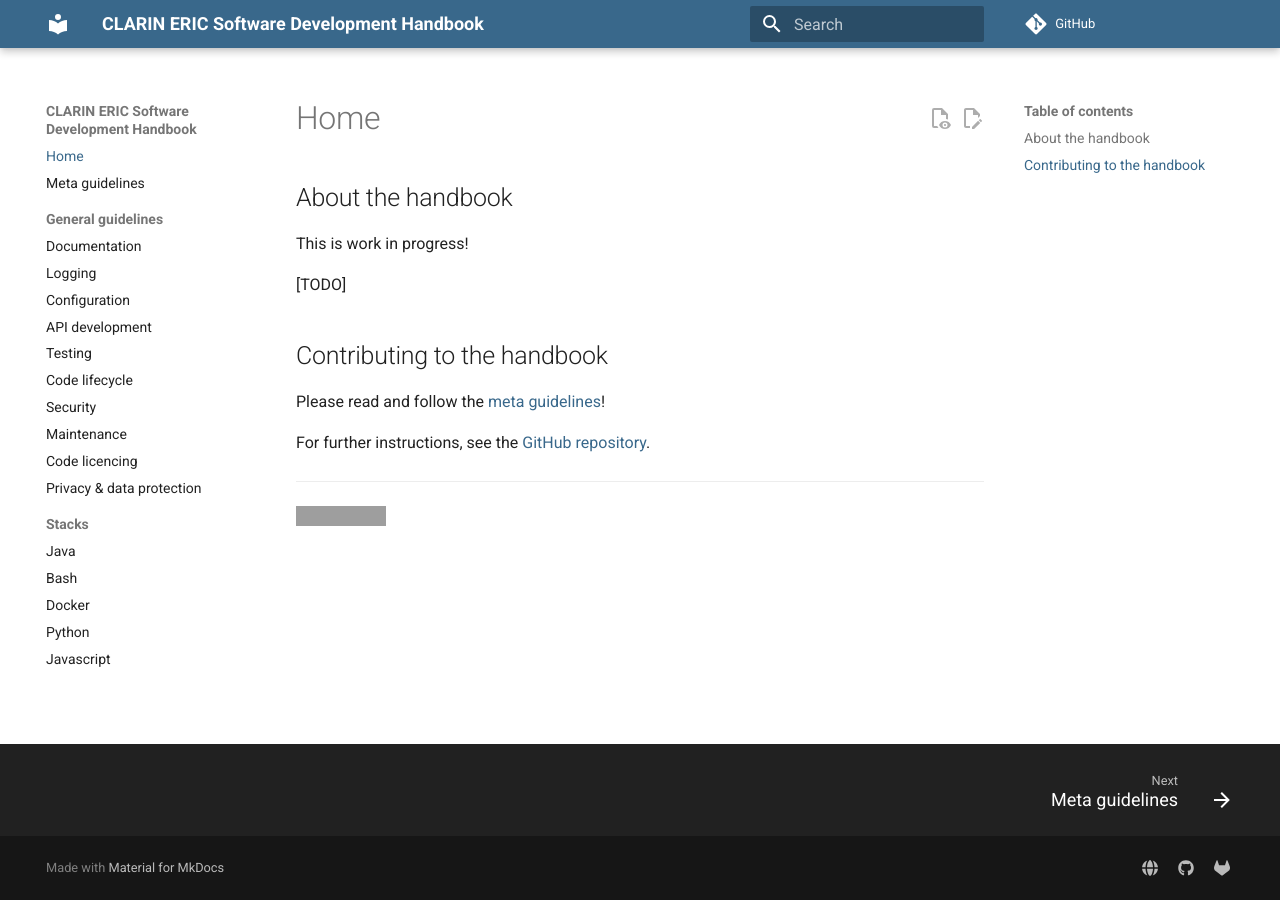
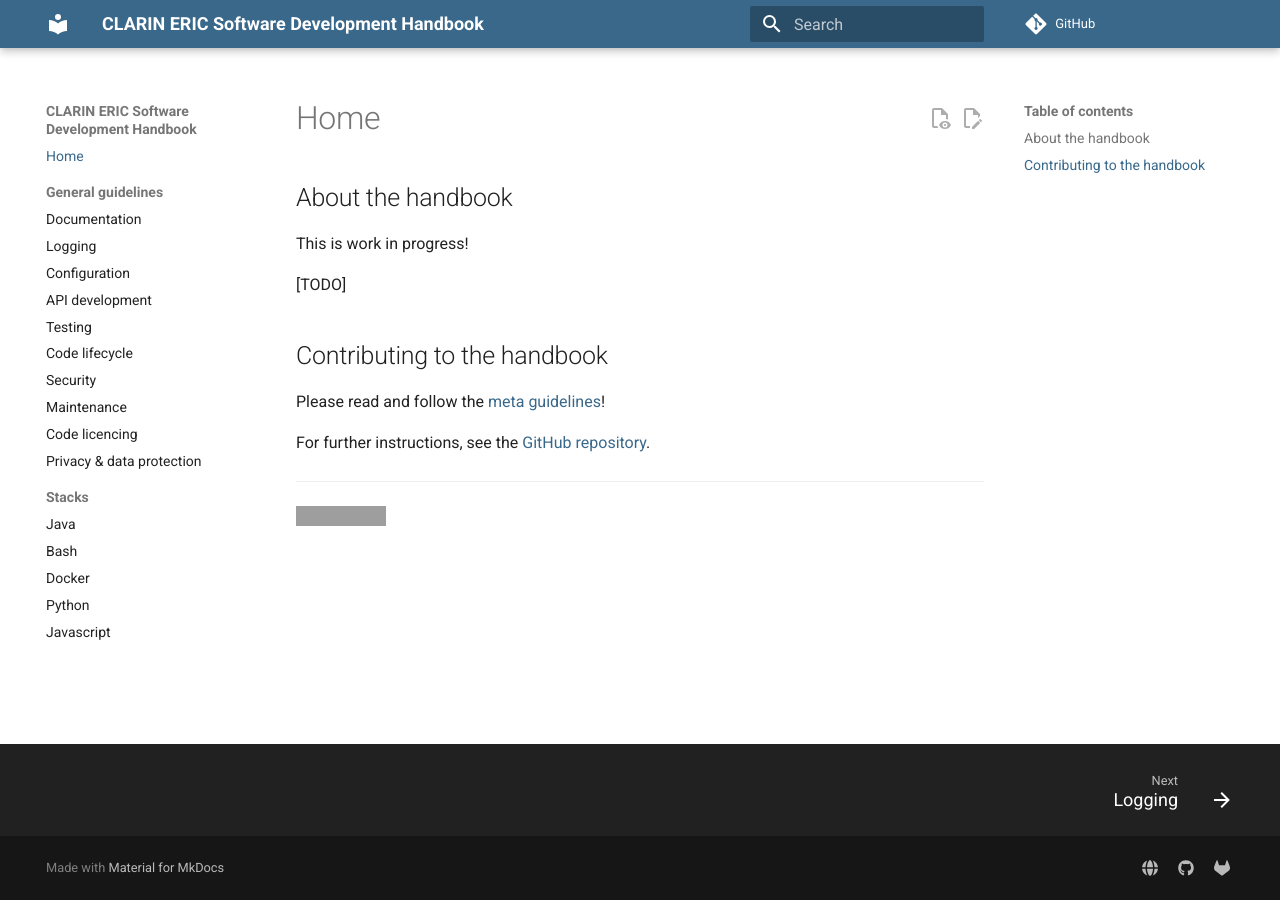
Before and after one commit to clarin-eric/handbook-development, an MkDocs documentation site: the page built from docs/index.md, in a window 1280 px wide. Built offline with MkDocs 1.6.1 and Material for MkDocs 9.7.7, drawn with Linux system fonts in a browser that asks for light colours; comment, search, counter and statistics services are not loaded; grey boxes are pictures that could not be loaded.

Commit message:
removed meta guidelines from nav

```diff
--- a/mkdocs.yml
+++ b/mkdocs.yml
@@ -32,7 +32,6 @@ extra_css:
 
 nav:
   - 'Home': index.md
-  - 'Meta guidelines': meta-guidelines.md
   - 'General guidelines':
     - 'Documentation': general-guidelines/documentation.md
     - 'Logging': general-guidelines/logging.md
```
